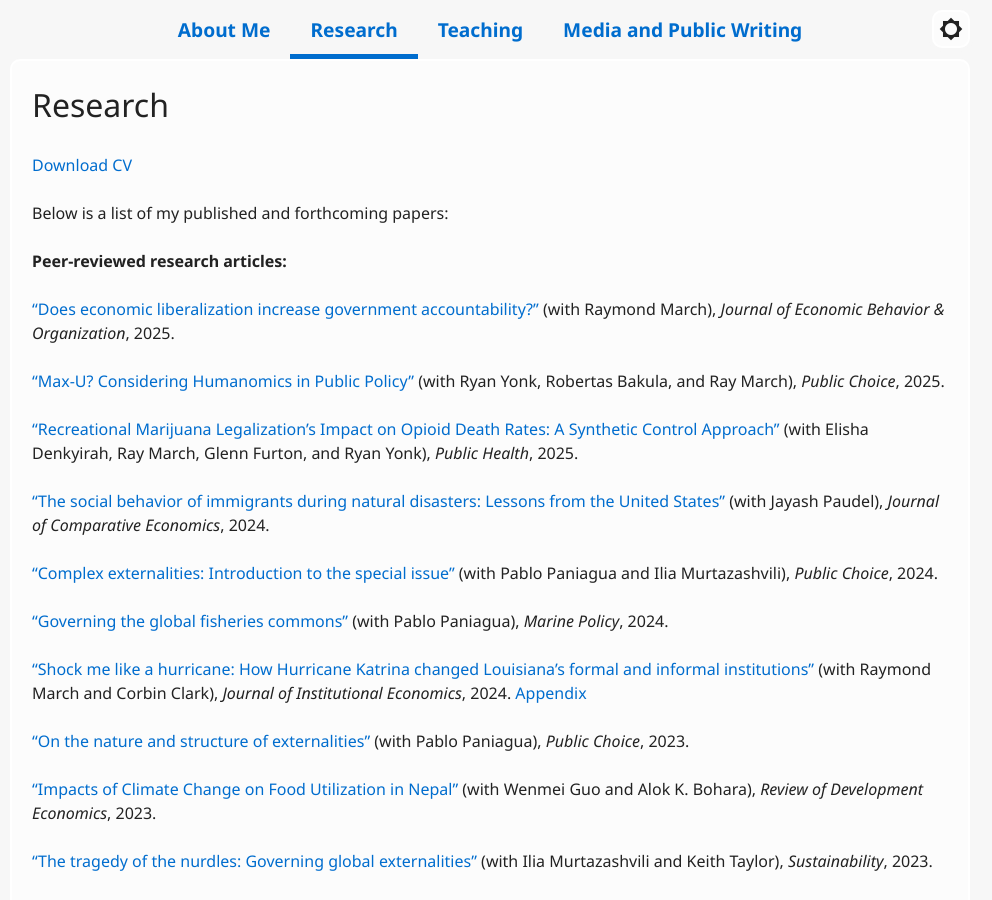
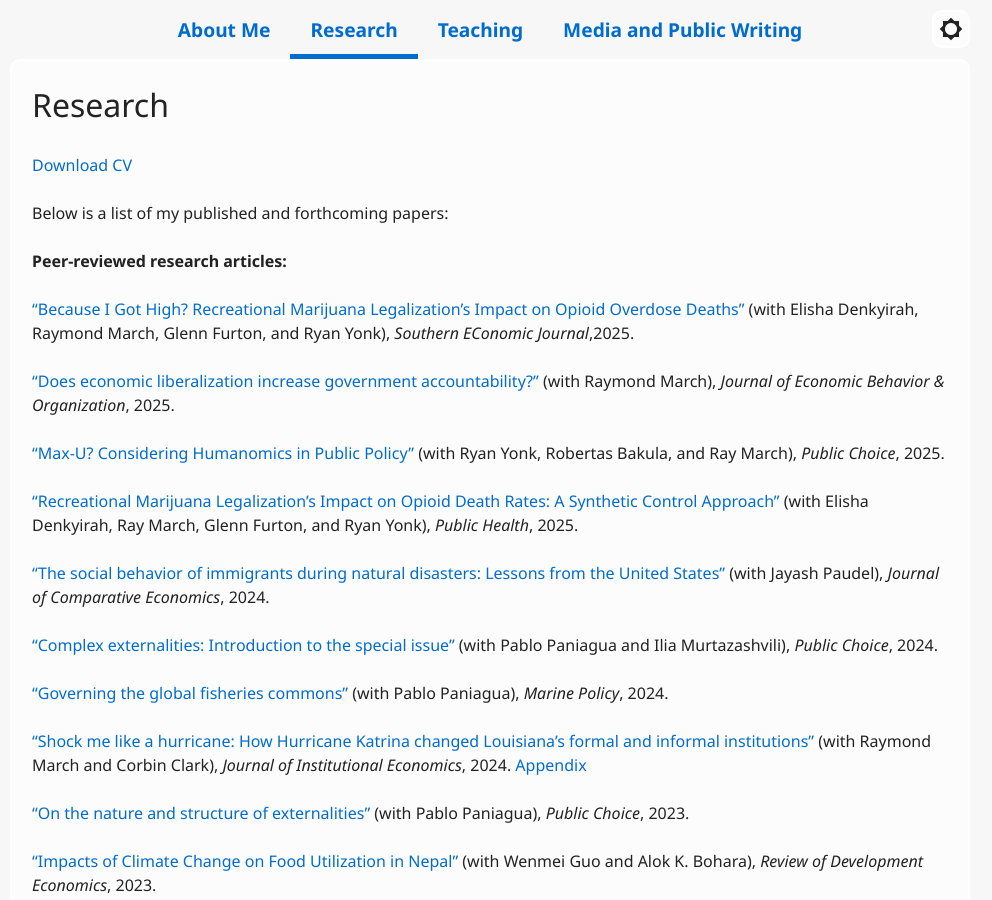
Before and after one commit to veeshanr/veeshanr.github.io, a Jekyll site: the page built from pages/research.md, in a window 1280 px wide and 900 px high. Shown: the whole window, without its empty margins (150-1142 px from the left). Built offline with Jekyll 4.4.1, drawn with Linux system fonts in a browser that asks for light colours.

Commit message:
Update research.md

```diff
--- a/pages/research.md
+++ b/pages/research.md
@@ -10,6 +10,8 @@ title: Research
 Below is a list of my published and forthcoming papers:
 
 **Peer-reviewed research articles:**
+
+[“Because I Got High? Recreational Marijuana Legalization's Impact on Opioid Overdose Deaths”][27] (with Elisha Denkyirah, Raymond March, Glenn Furton, and Ryan Yonk), *Southern EConomic Journal*,2025.
 
 [“Does economic liberalization increase government accountability?”][26] (with Raymond March), *Journal of Economic Behavior & Organization*, 2025.
 
```
Also changed, not shown: other parts of pages/research.md (+1 -0 lines).
